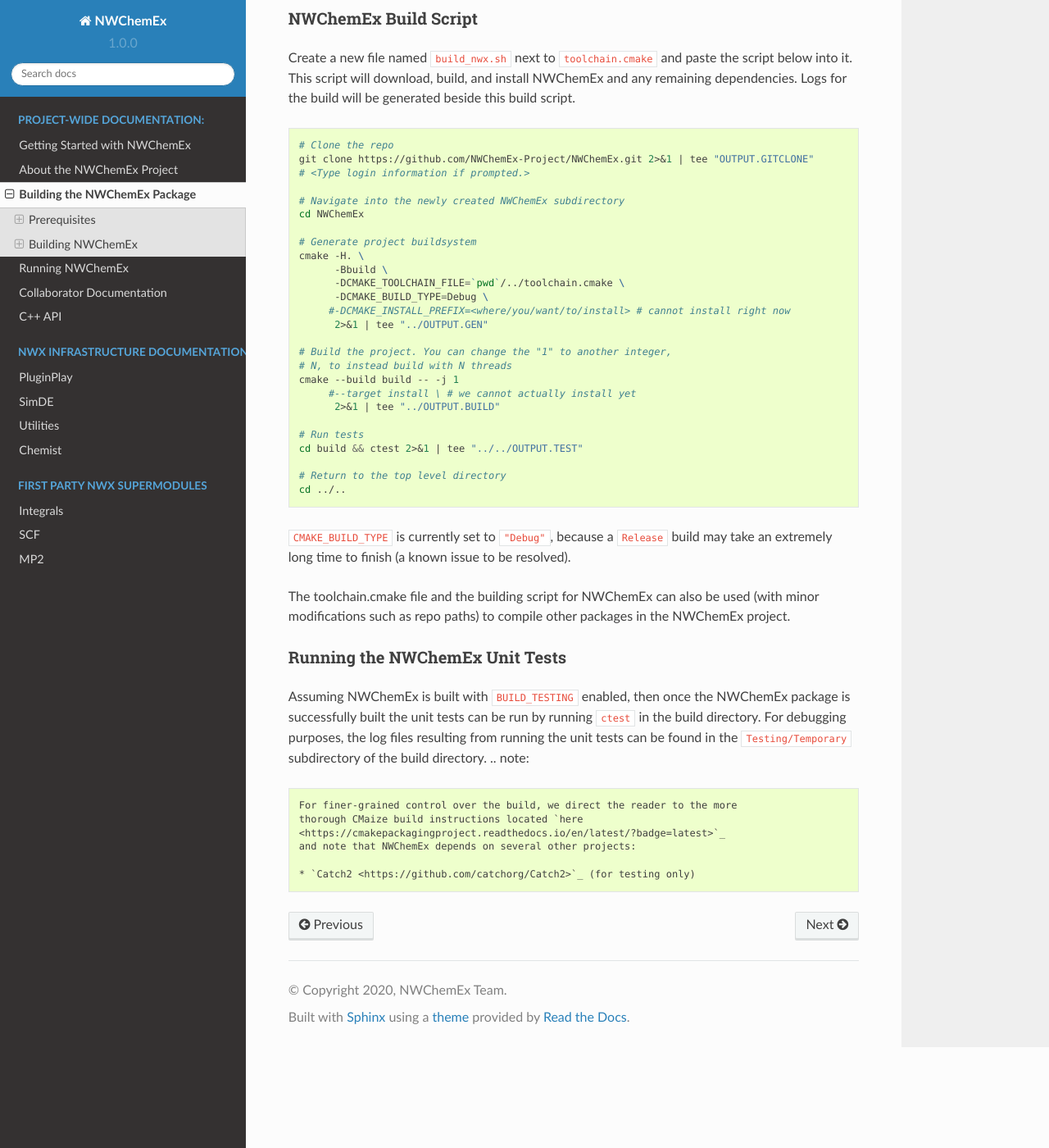
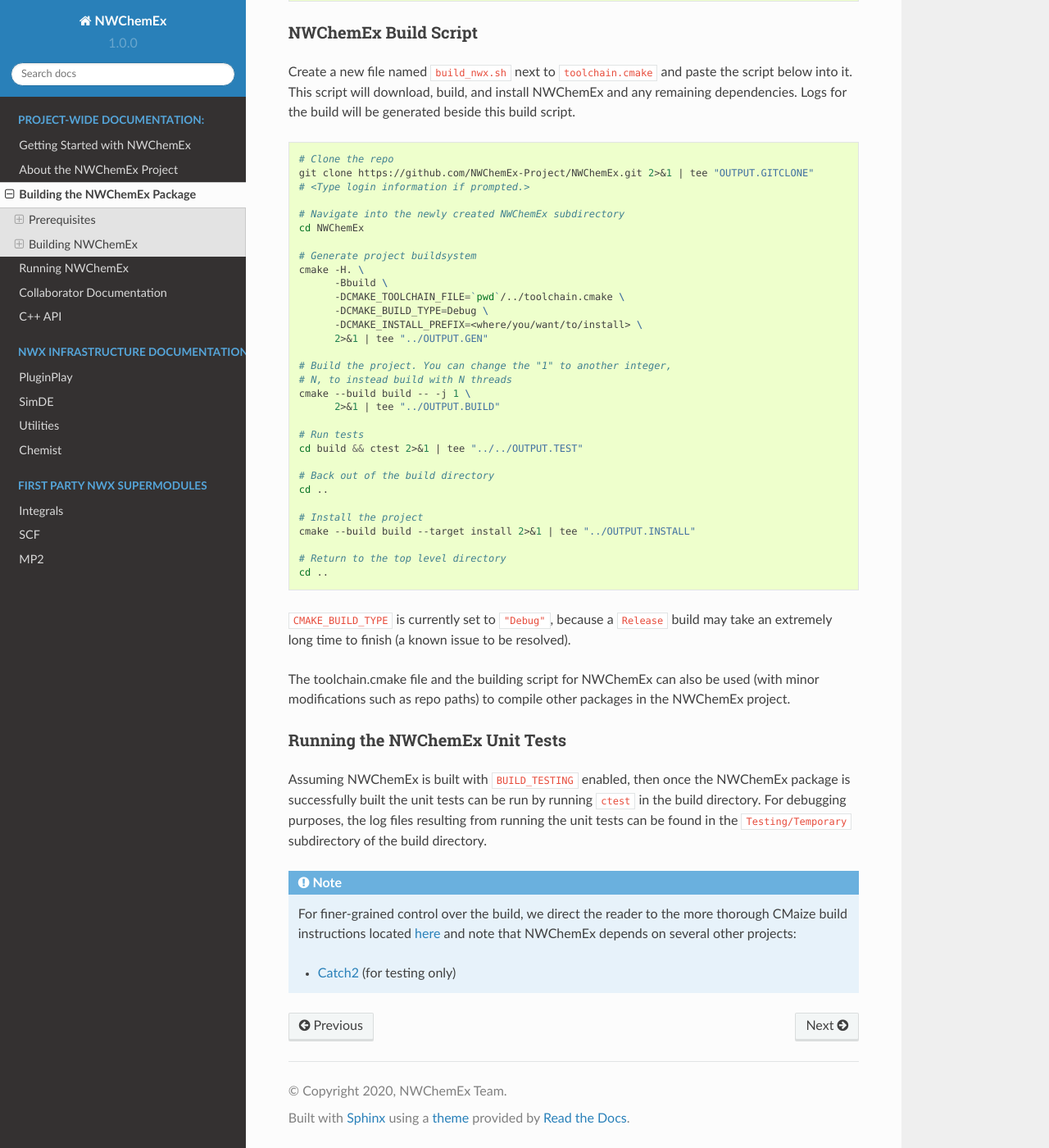
Before and after one commit to NWChemEx/NWChemEx, a Sphinx documentation site: the page built from docs/source/installation/building.rst, in a window 1280 px wide and 1400 px high, scrolled down 3107 px. Shown: the whole window at 82% size. Built offline with Sphinx 7.4.7 and the Read the Docs theme 2.0.0, drawn with Linux system fonts in a browser that asks for light colours; some of the changed text lies outside the part shown.

Commit message:
Update Install Docs (#115)
* Update building.rst

* Update building.rst

```diff
--- a/docs/source/installation/building.rst
+++ b/docs/source/installation/building.rst
@@ -97,7 +97,7 @@
 
    #!/usr/bin/env bash
 
-   cmake -S . \
+   cmake -H . \
          -B build \
 	 -DCMAKE_INSTALL_PREFIX=<desired_install_location> \
 	 -DCMAKE_CXX_COMPILER=<c++_compiler> \
@@ -199,20 +200,25 @@
          -Bbuild \
          -DCMAKE_TOOLCHAIN_FILE=`pwd`/../toolchain.cmake \
          -DCMAKE_BUILD_TYPE=Debug \
-        #-DCMAKE_INSTALL_PREFIX=<where/you/want/to/install> # cannot install right now
+         -DCMAKE_INSTALL_PREFIX=<where/you/want/to/install> \
          2>&1 | tee "../OUTPUT.GEN"
 
    # Build the project. You can change the "1" to another integer,
    # N, to instead build with N threads
-   cmake --build build -- -j 1
-        #--target install \ # we cannot actually install yet
+   cmake --build build -- -j 1 \
          2>&1 | tee "../OUTPUT.BUILD"
 
    # Run tests
    cd build && ctest 2>&1 | tee "../../OUTPUT.TEST"
 
+   # Back out of the build directory
+   cd ..
+
+   # Install the project
+   cmake --build build --target install 2>&1 | tee "../OUTPUT.INSTALL"
+
    # Return to the top level directory
-   cd ../..
+   cd ..
 
 ``CMAKE_BUILD_TYPE`` is currently set to ``"Debug"``, because a ``Release``
 build may take an extremely long time to finish (a known issue to be resolved).
@@ -226,7 +232,9 @@
 
 Assuming NWChemEx is built with ``BUILD_TESTING`` enabled, then once the NWChemEx package is successfully built the unit tests can be run by running  ``ctest`` in the build directory. For debugging purposes, the log files resulting from running the unit tests can be found in the ``Testing/Temporary``
 subdirectory of the build directory.
+
 .. note::
+
    For finer-grained control over the build, we direct the reader to the more
    thorough CMaize build instructions located `here
    <https://cmakepackagingproject.readthedocs.io/en/latest/?badge=latest>`_
```
Also changed, not shown: other parts of docs/source/installation/building.rst (+4 -3 lines).
